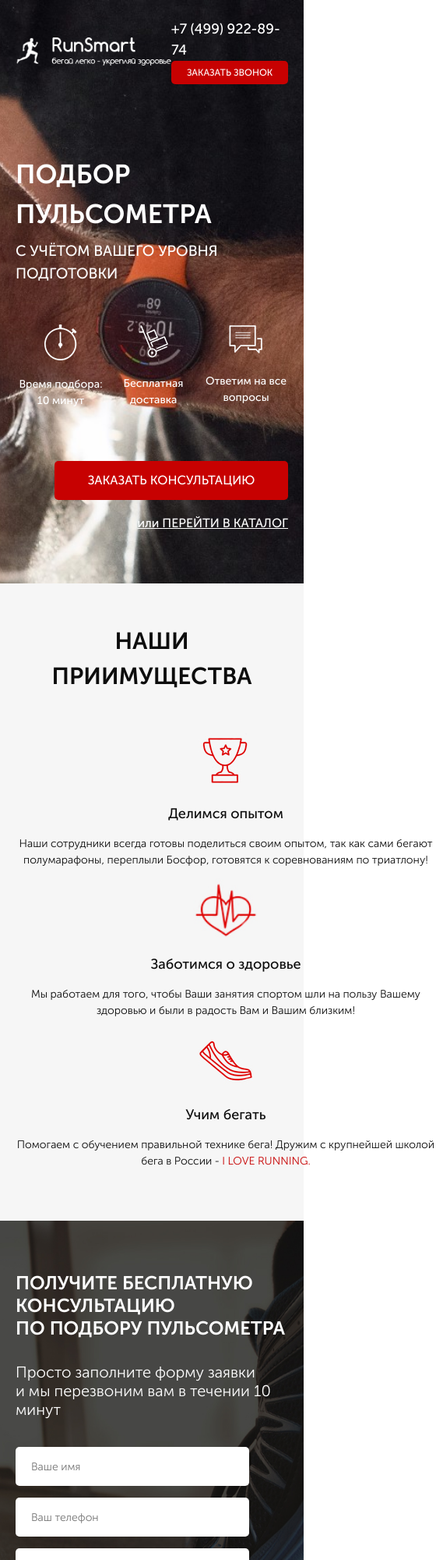
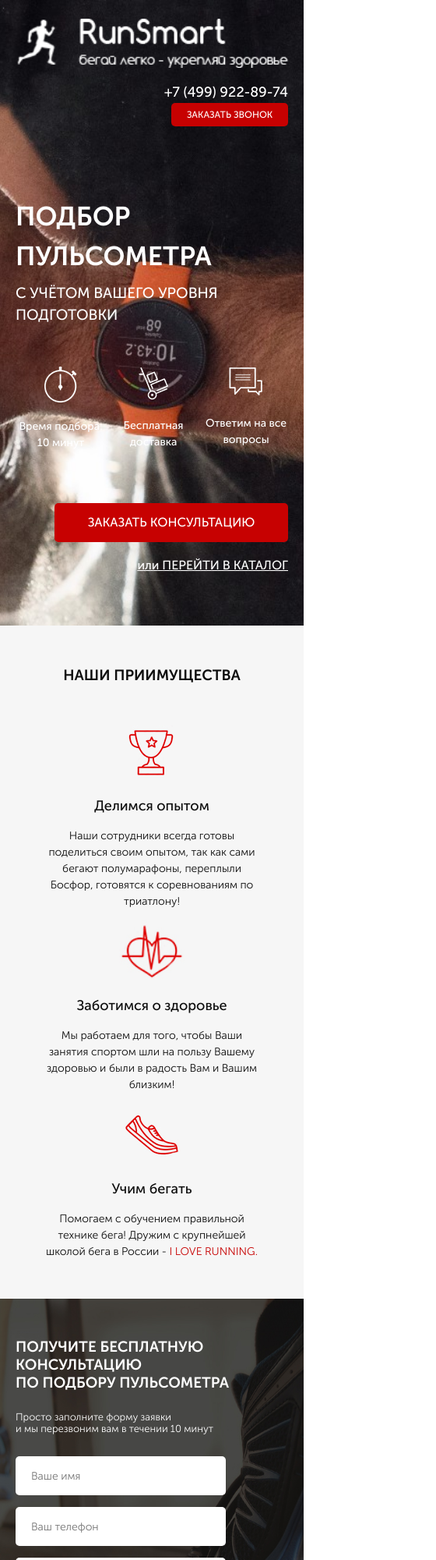
Before and after one commit to Waite777/RunStart, a website: page src/index.html in a window 390 px wide. Shown: the top 2000 px of the page at 78% size, 560 px wide, since content can reach past the window. Drawn offline with nearby package versions, Linux system fonts and the light colour scheme.

Commit message:
adaptive

```diff
--- a/src/sass/base/_media.scss
+++ b/src/sass/base/_media.scss
@@ -12,7 +12,7 @@
 @media (max-width: 992px) {
    .advantages {
       &__box {
-         width: 195px;
+         width: 233px;
       }
    }
 
@@ -69,12 +69,11 @@
       }
       &__wrapper {
          flex-direction: column;
+         justify-content: center;
       }
       &__box {
-         width: 540px;
-         display: flex;
-         flex-direction: column;
-         align-items: center;
+         margin: 0 auto;
+         min-width: 540px;
       }
       &__img {
          margin-top: 20px;
@@ -113,4 +112,56 @@
 }
 
 @media (max-width: 575px) {
+   .header {
+      display: block;
+
+      &__contacts {
+         margin-top: 18px;
+      }
+      &__logo {
+         width: 240px;
+         img {
+            width: 100%;
+         }
+      }
+   }
+   .advantages {
+      padding: 50px 0 50px 0;
+      &__title {
+         font-size: 19px;
+         font-weight: 700;
+      }
+      &__box {
+         margin: 0 auto;
+         min-width: 280px;
+      }
+   }
+   .advice {
+      padding: 50px 0 62px 0;
+      &__title {
+         font-size: 19px;
+         font-weight: 700;
+      }
+
+      &__descr {
+         margin-top: 25px;
+         font-size: 13px;
+      }
+   }
+
+   .feed-form {
+      width: 270px;
+      margin-top: 28px;
+   }
+
+   .button {
+      &-submit {
+         font-size: 14px;
+         height: 50px;
+      }
+   }
+   .feed-form {
+      width: 270px;
+      margin-top: 28px;
+   }
 }
```
Also changed, not shown: src/css/style.min.css.
